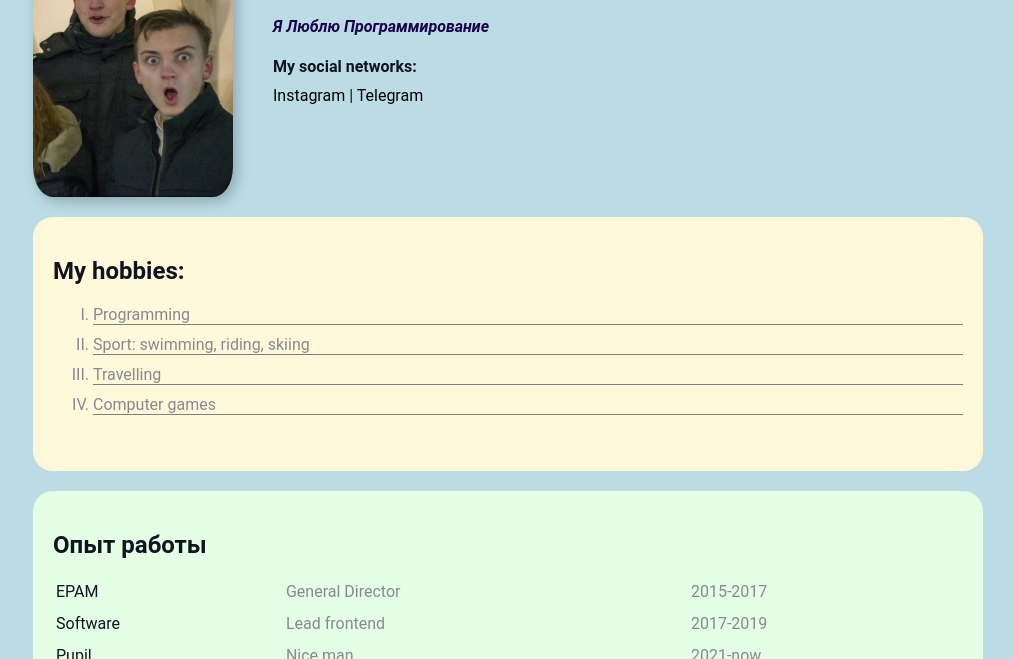
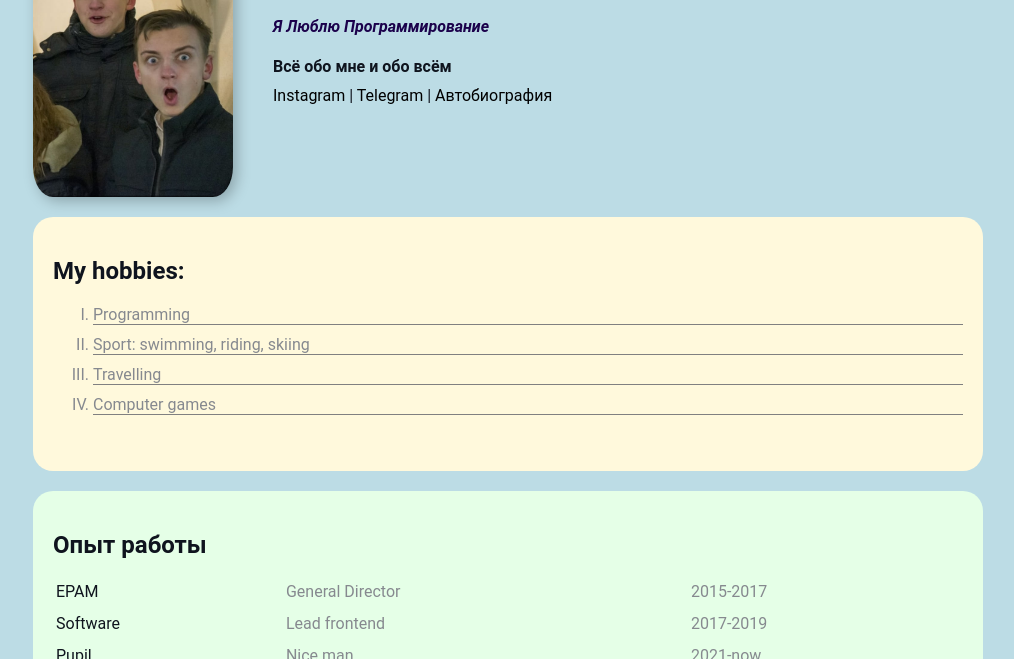
Before and after one commit to Spenkau/resumeme, a plain HTML site: page index.html in a window 1280 px wide. Shown: the part 141-800 px from the top of the page, without its empty margins (132-1146 px from the left). Drawn offline with Linux system fonts and the light colour scheme.

Commit message:
Update index.html

```diff
--- a/index.html
+++ b/index.html
@@ -13,11 +13,13 @@
                     <h1>Александр Холявский</h1>
                     <p>Я - будущий разработчик <strong>вашего </strong>сайта</p>
                     <p>Я люблю программирование</p>
-                    <h4>My social networks:</h4>
+                    <h4>Всё обо мне и обо всём</h4>
                     <a href='https://instagram.com/sanukcooltoday' target='_blank'>Instagram</a>
                     |
                     <a href='https://vk.com/sashurmay' target='_blank'>Telegram</a>
-
+                    |
+                    <a href='autobiography.html'
+                    target='_blank'>Автобиография</a>
                 </div>
              </div>
             <div class="card bg-yellow">
@@ -91,7 +93,7 @@
 
 <!--         <div class="position">
             <div class="box">
-                <h3>Спасибо больше Владилену Минину ^_^</h3>
+                <!-- <h3>Спасибо больше Владилену Минину ^_^</h3> -->
             </div>
         </div> -->
 
@@ -102,7 +104,6 @@
             <div></div>
         </div>
     </div>
-    <li><a href="https://forms.gle/wrewjUuT1YDxuPa26" target='_blank'>Google forms</a></li>
 
 
     <div style="margin-bottom: 500px;"></div>
```
